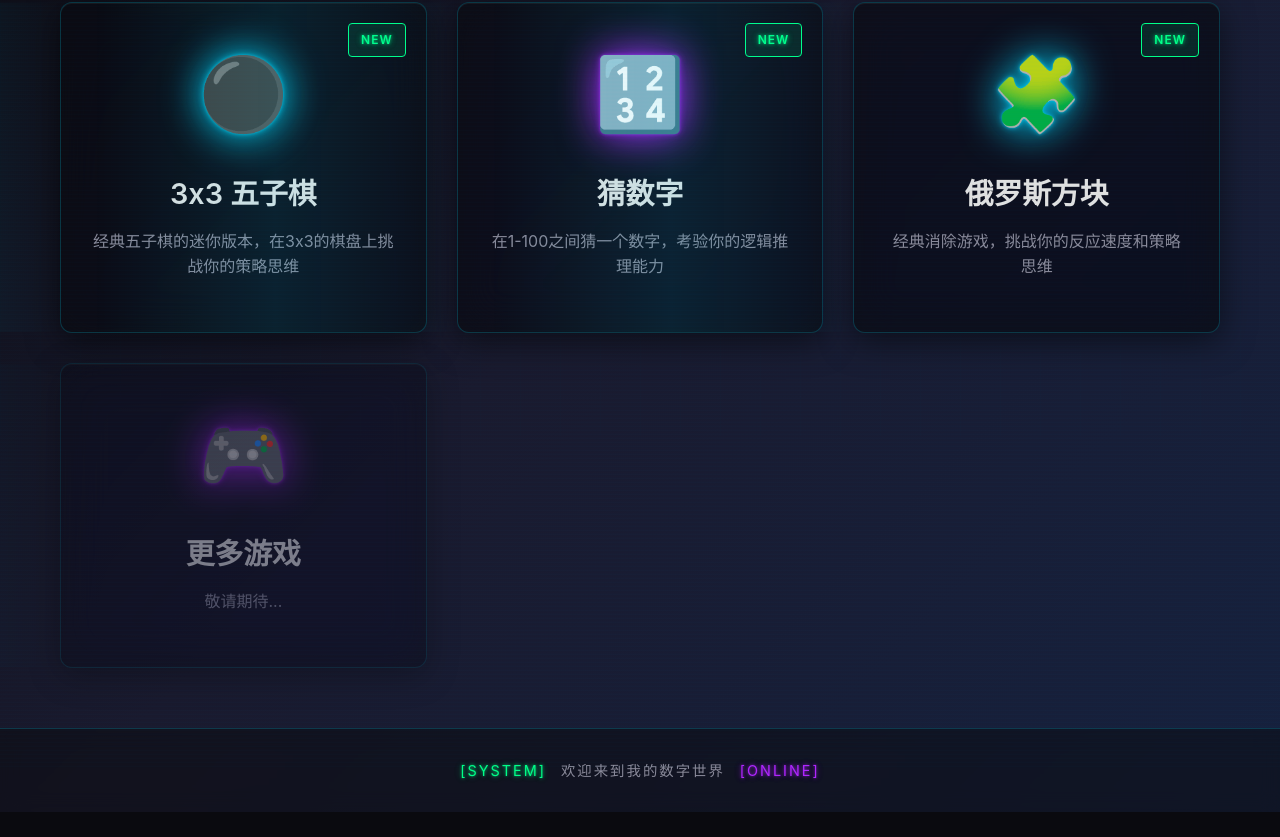
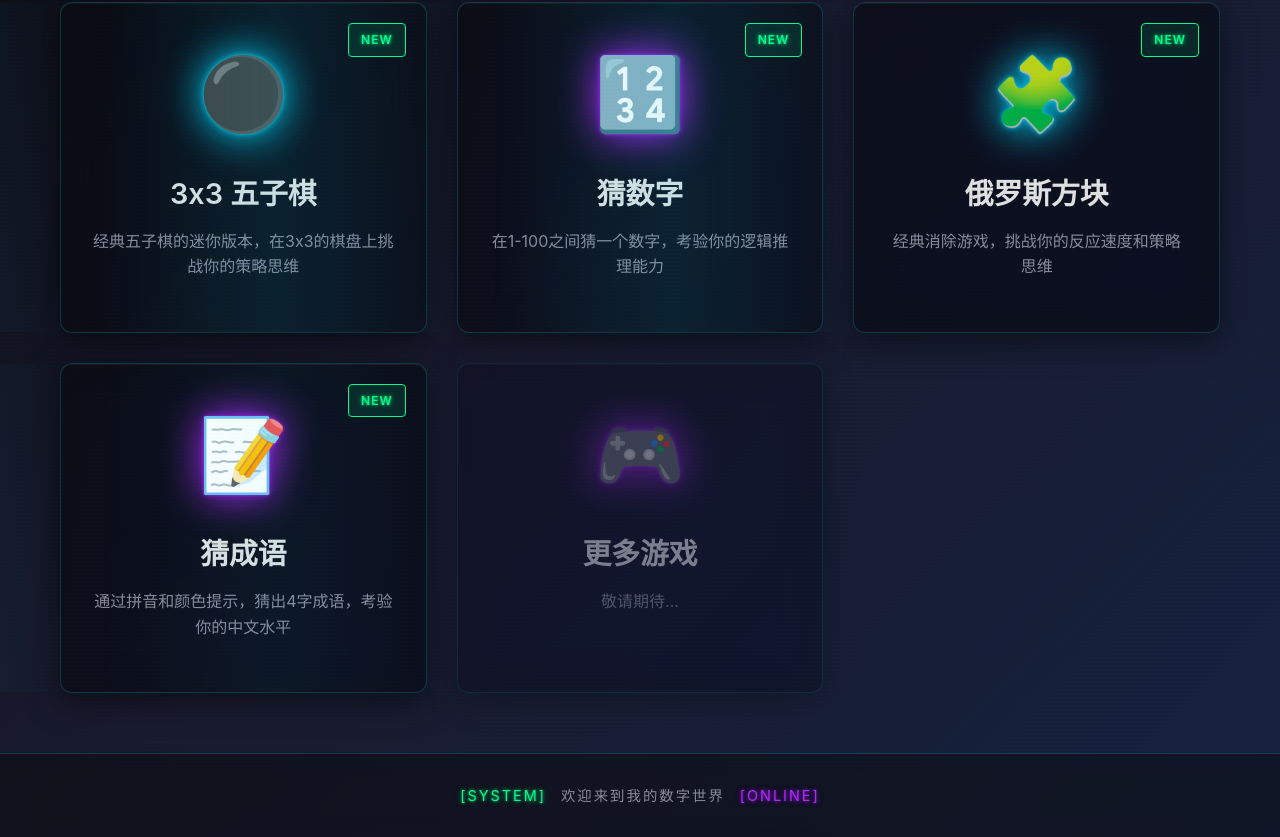
Before and after one commit to hopehyhp/cyberspace_website, a Vue app: page /entertainment in a window 1280 px wide. Shown: the part 364-1201 px from the top of the page. Before the commit the page ends 1176 px from the top, so only its background shows below. Built offline with nearby package versions, Linux system fonts and the light colour scheme; no server answers.

Commit message:
update personal file

```diff
--- a/package.json
+++ b/package.json
@@ -10,6 +10,7 @@
   "dependencies": {
     "axios": "^1.6.0",
     "core-js": "^3.8.3",
+    "pinyin-pro": "^3.27.0",
     "vue": "^2.6.14",
     "vue-router": "^3.5.4"
   },
--- a/src/router/index.js
+++ b/src/router/index.js
@@ -7,6 +7,7 @@
 import Gomoku3x3 from '../views/games/Gomoku3x3.vue'
 import GuessNumber from '../views/games/GuessNumber.vue'
 import Tetris from '../views/games/Tetris.vue'
+import GuessIdiom from '../views/games/GuessIdiom.vue'
 
 Vue.use(VueRouter)
 
@@ -47,6 +48,11 @@
     component: Tetris
   },
   {
+    path: '/entertainment/guess-idiom',
+    name: 'GuessIdiom',
+    component: GuessIdiom
+  },
+  {
     path: '*',
     redirect: '/'
   }
--- a/src/views/Entertainment.vue
+++ b/src/views/Entertainment.vue
@@ -36,6 +36,16 @@
           <div class="game-icon neon-cyan">🧩</div>
           <h3 class="game-title">俄罗斯方块</h3>
           <p class="game-desc">经典消除游戏，挑战你的反应速度和策略思维</p>
+          <div class="game-badge neon-green">NEW</div>
+        </div>
+
+        <div
+          class="cyber-card game-card"
+          @click="navigateToGame('guess-idiom')"
+        >
+          <div class="game-icon neon-purple">📝</div>
+          <h3 class="game-title">猜成语</h3>
+          <p class="game-desc">通过拼音和颜色提示，猜出4字成语，考验你的中文水平</p>
           <div class="game-badge neon-green">NEW</div>
         </div>
 
```
Also changed, not shown: 2 other files (tests, documents, lock files or other folders).
